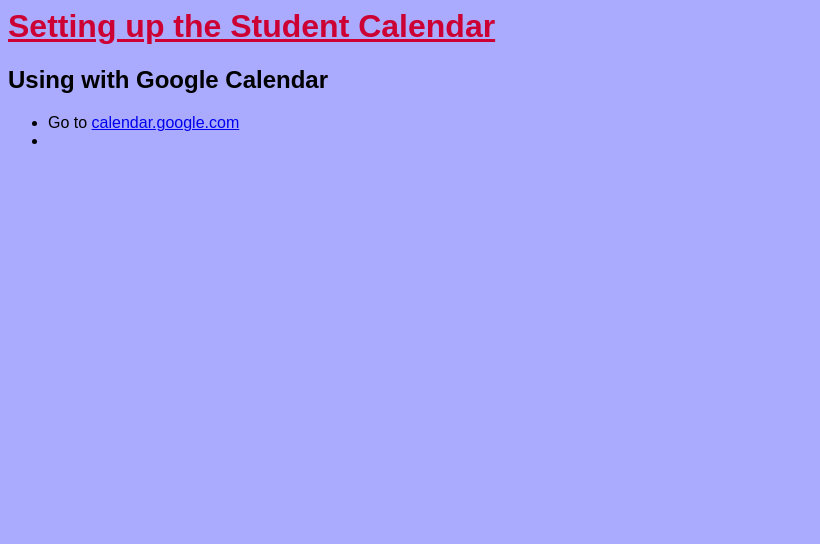
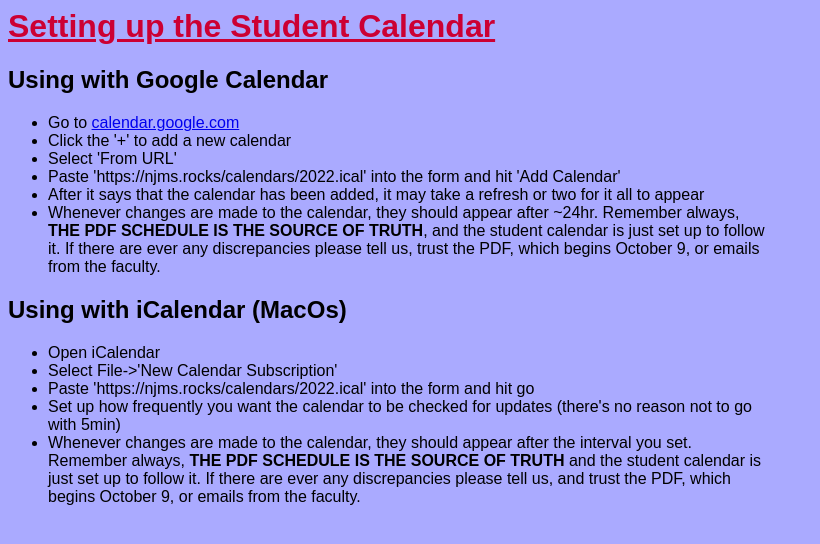
Before and after one commit to TheToolbox/njms.rocks, a website: page calendars/setup.html in a window 1280 px wide. Shown: the whole page, without its empty margins (0-820 px from the left). Drawn offline with Linux system fonts and the light colour scheme.

Commit message:
Fixing calendar url in docs, Adding instructions for iCalendar

```diff
--- a/calendars/setup.html
+++ b/calendars/setup.html
@@ -1,4 +1,5 @@
 <html>
+
 <head>
     <title>Setting up the Student Calendar</title>
     <style>
@@ -7,22 +8,46 @@
             font-family: sans-serif;
             background-color: #AAF;
         }
+
         h1 {
             color: #cc0033;
             text-decoration: underline;
+            font-weight: bold;
         }
     </style>
 </head>
+
 <body>
     <h1>Setting up the Student Calendar</h1>
     <section>
         <h2>Using with Google Calendar</h2>
         <ul>
             <li>Go to <a href="https://calendar.google.com">calendar.google.com</a></li>
-                <li></li>
+            <li>Click the '+' to add a new calendar</li>
+            <li>Select 'From URL'</li>
+            <li>Paste 'https://njms.rocks/calendars/2022.ical' into the form and hit 'Add Calendar'</li>
+            <li>After it says that the calendar has been added, it may take a refresh or two for it all to appear</li>
+            <li>Whenever changes are made to the calendar, they should appear after ~24hr. Remember always, <b>THE PDF
+                SCHEDULE IS THE SOURCE OF TRUTH</b>, and the student calendar is just set up to follow it. If there
+                are ever any discrepancies please tell us, trust the PDF, which begins October 9, or emails from the
+                faculty.</li>
+        </ul>
+    </section>
+    <section>
+        <h2>Using with iCalendar (MacOs)</h2>
+        <ul>
+            <li>Open iCalendar</li>
+            <li>Select File->'New Calendar Subscription'</li>
+            <li>Paste 'https://njms.rocks/calendars/2022.ical' into the form and hit go</li>
+            <li>Set up how frequently you want the calendar to be checked for updates (there's no reason not to go with
+                5min)</li>
+            <li>Whenever changes are made to the calendar, they should appear after the interval you set. Remember
+                always, <b>THE PDF SCHEDULE IS THE SOURCE OF TRUTH</b> and the student calendar is just set up to
+                follow it. If there are ever any discrepancies please tell us, and trust the PDF, which begins October
+                9, or emails from the faculty. </li>
         </ul>
     </section>
 
+</body>
 
-    </body>
 </html>
```
Lines whose indentation alone changed are shown as unchanged.
